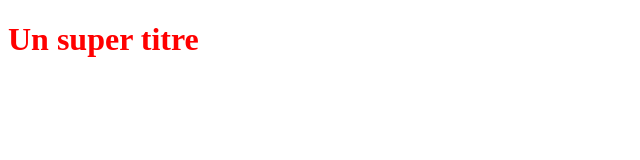
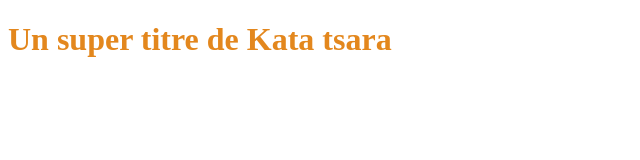
Before and after one commit to Hasiniaina0/OpenclassroomsProject, a plain HTML site: page index.html in a window 1280 px wide. Shown: the whole page, without its empty margins (0-640 px from the left). Drawn offline with Linux system fonts and the light colour scheme.

Commit message:
ajout d'un nouveau style

```diff
--- a/index.html
+++ b/index.html
@@ -5,6 +5,6 @@
    <link rel="stylesheet" type="text/css" href="style.css">
 </head>
 <body>
-   <h1>Un super titre</h1>
+   <h1>Un super titre de Kata tsara</h1>
 </body>
 </html>
--- a/style.css
+++ b/style.css
@@ -1,3 +1,3 @@
 h1 {
-    color: red;
+    color: rgb(227, 135, 29);
  }
```
